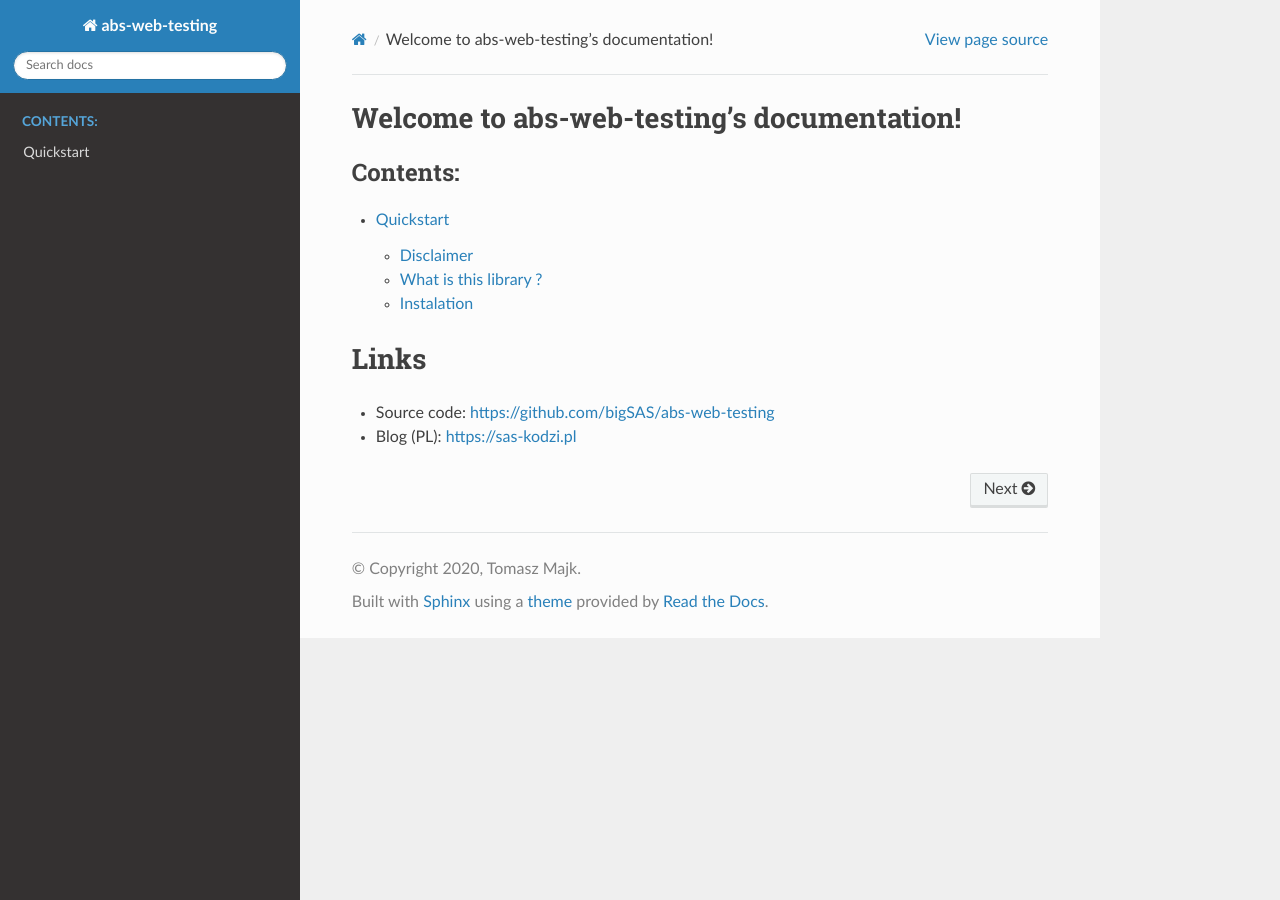
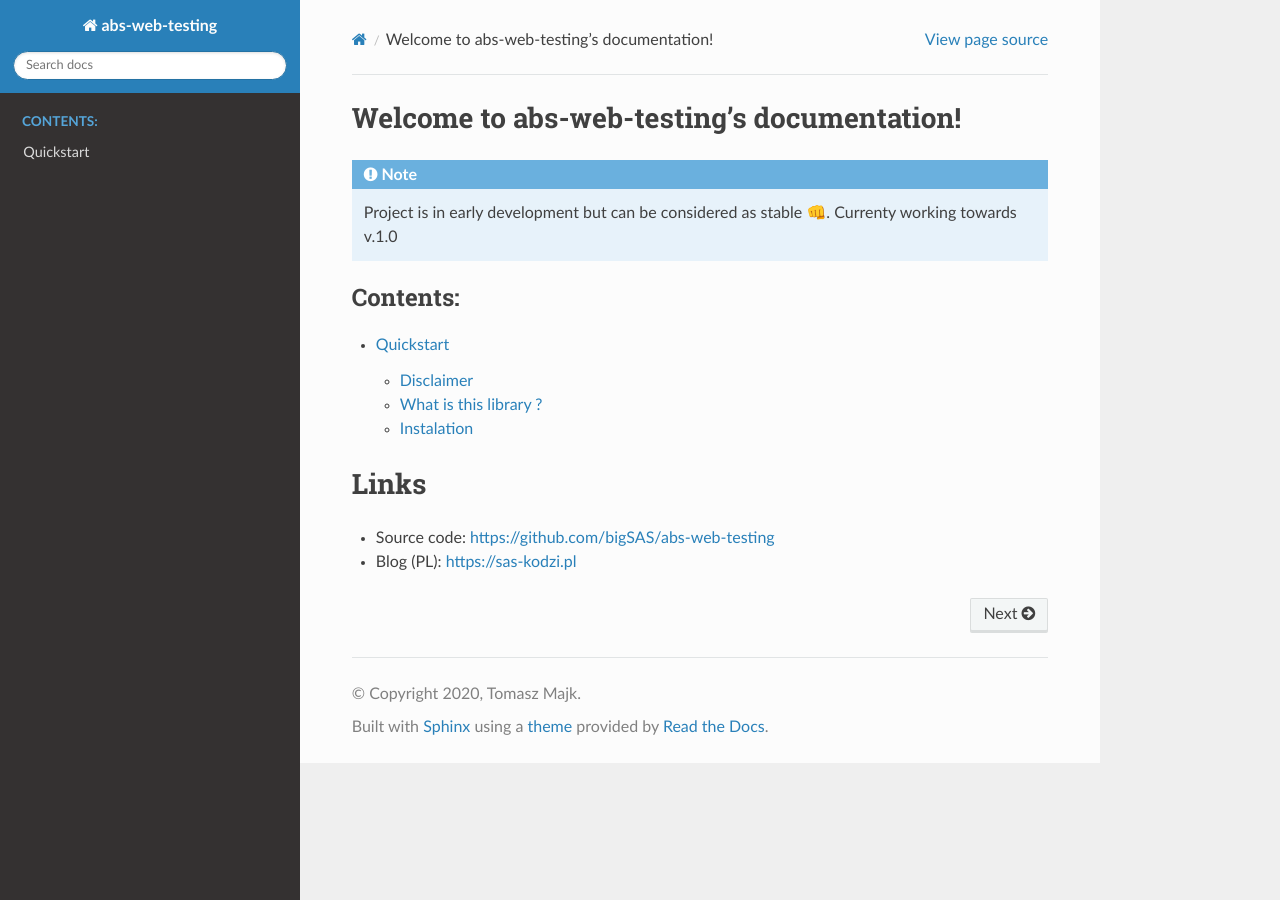
Before and after one commit to bigSAS/abs-web-testing, a Sphinx documentation site: the page built from docs/source/index.rst, in a window 1280 px wide. Built offline with Sphinx 7.4.7 and the Read the Docs theme 2.0.0, drawn with Linux system fonts in a browser that asks for light colours.

Commit message:
rdd update

```diff
--- a/docs/source/index.rst
+++ b/docs/source/index.rst
@@ -5,6 +5,9 @@
 
 Welcome to abs-web-testing's documentation!
 ===========================================
+.. note::
+   Project is in early development but can be considered as stable 👊.
+   Currenty working towards v.1.0
 
 .. toctree::
    :maxdepth: 2
```
